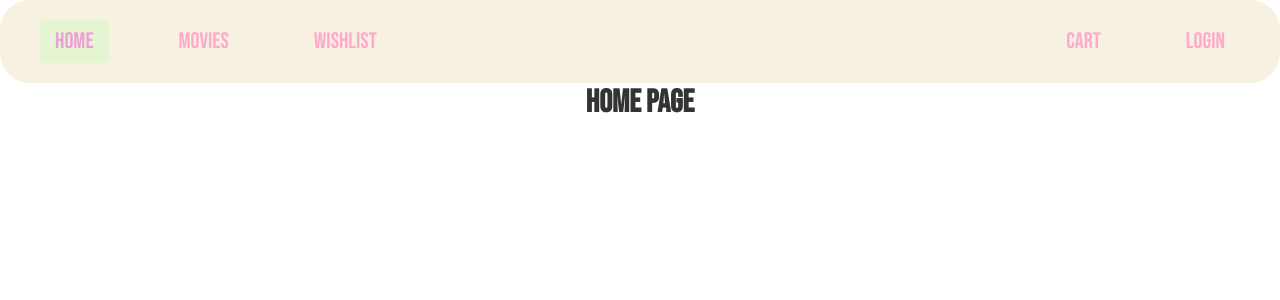
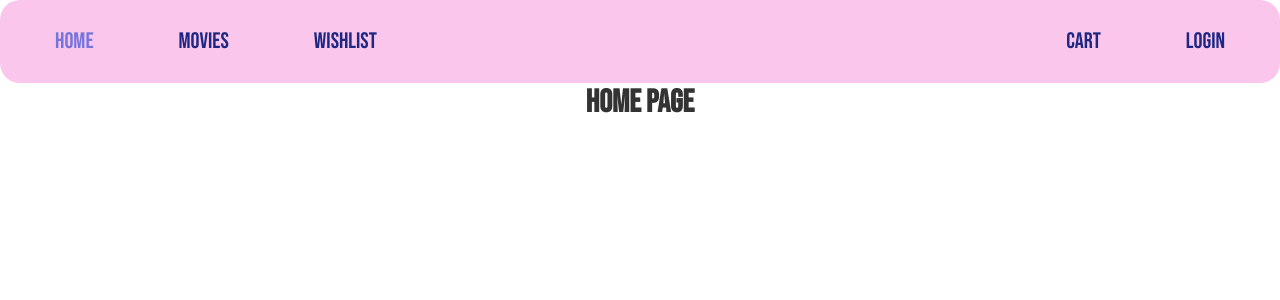
Before and after one commit to laraafont/Group-1-SWE-Project, a React (Vite) app in the folder PinkBox/: page / in a window 1280 px wide. Shown: the top 300 px of the page. Built offline with nearby package versions, Linux system fonts and the light colour scheme.

Commit message:
Changed navbar color
Changed navbar colors

```diff
--- a/PinkBox/src/navbar/navbar.css
+++ b/PinkBox/src/navbar/navbar.css
@@ -7,12 +7,12 @@
 
   /* Style for the navigation bar */
   nav {
-    background-color: #f6f1e0;
+    background-color: #fac6ec;
     padding: 20px 40px;
     display: flex;
     justify-content: space-between; /* Space out the nav links */
     align-items: center;
-    border-radius: 30px;
+    border-radius: 20px;
   }
 
   /* Wrapper for the left-aligned links */
@@ -29,7 +29,7 @@ nav .right-links {
 
   /* Style for the navigation links */
   nav a {
-    color: #fac; /* White text color for links */
+    color: rgb(30, 39, 130); /* White text color for links */
     text-decoration: none; /* Remove underline from links */
     font-size: 1.4rem;
     padding: 8px 15px;
@@ -39,12 +39,12 @@ nav .right-links {
 
   /* Hover effect for the links */
   nav a:hover {
-    background-color: #E5F4D1; /* Lighten the background on hover */
-    color: #ED9FD7;
+    background-color: #f3b8e4; /* Lighten the background on hover */
+    color: #4a61b3;
   }
 
   /* Active link style */
   nav a.active {
-    background-color: #E5F4D1; /* Highlight the active page with a blue color */
-    color: #ED9FD7;
+    background-color: #fac6ec; /* Highlight the active page with a blue color */
+    color: #7474db;
   }
```
